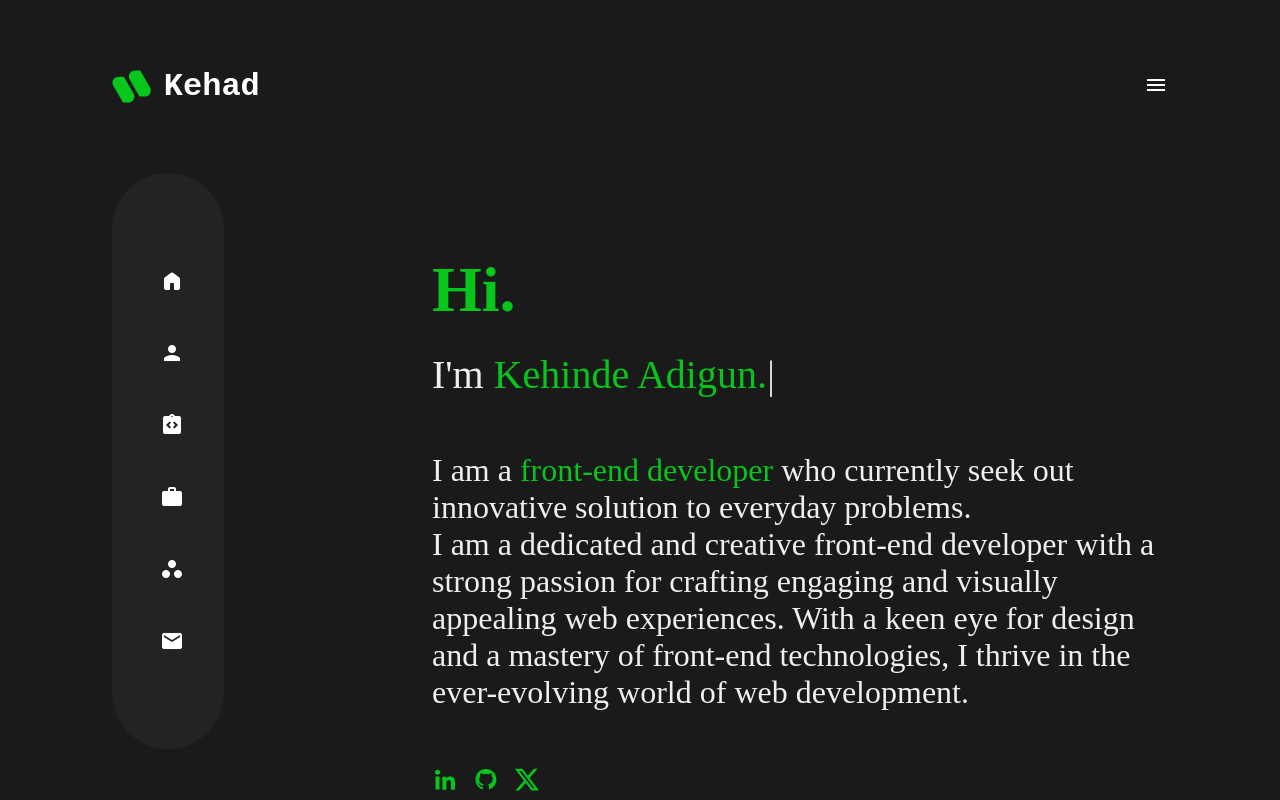
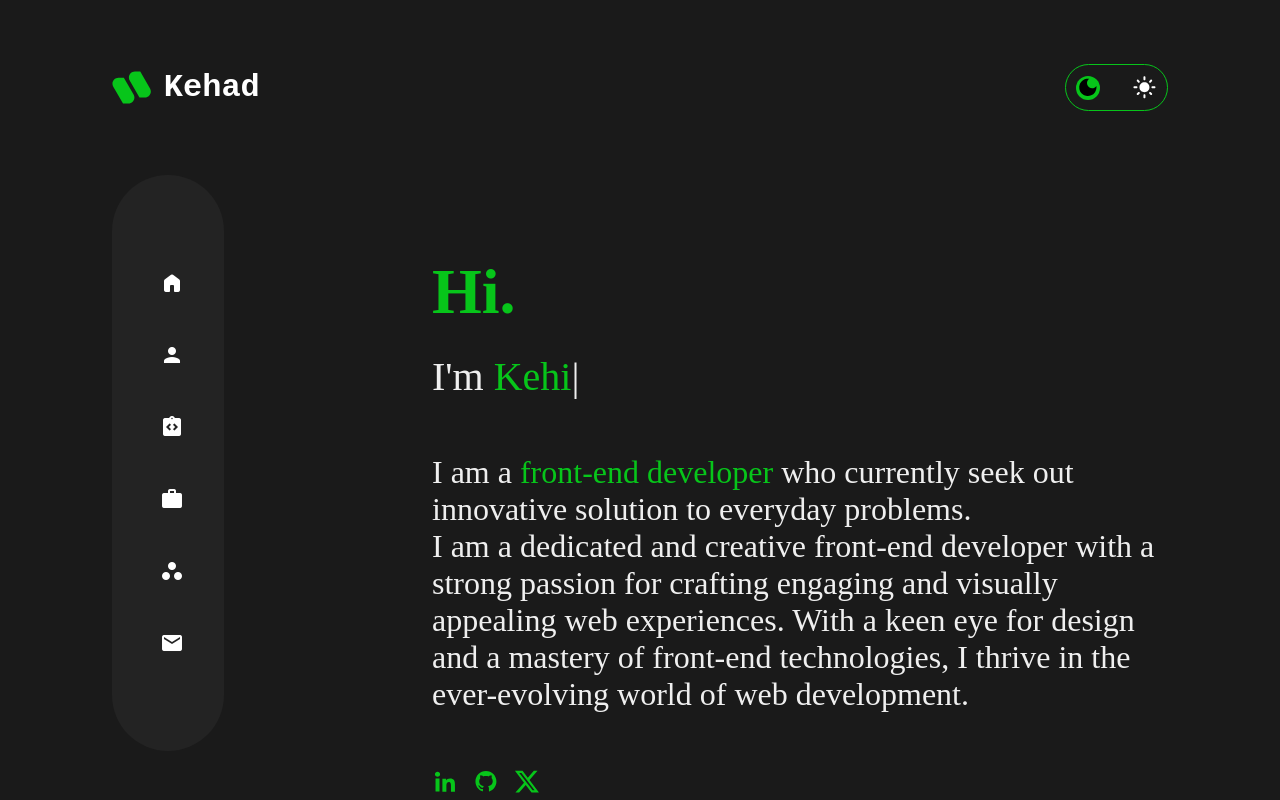
Before and after one commit to Kehad/kehad, a React (Vite) app: page / in a window 1280 px wide. Shown: the top 800 px of the page. Built offline with nearby package versions, Linux system fonts and the light colour scheme; a web font is replaced by a local one.

Commit message:
sleep now

```diff
--- a/src/App.css
+++ b/src/App.css
@@ -11,6 +11,9 @@ body {
   font-style: normal;
   font-weight: 400;
   line-height: normal;
+
+  height: 100%;
+  width: 100%;
 }
 
 .centered {
--- a/src/components/body/autoType.jsx
+++ b/src/components/body/autoType.jsx
@@ -11,7 +11,7 @@ function MyComponent(props) {
         typeSpeed: 100,
         backSpeed: 100,
         backDelay: 1000,
-        loop: false
+        loop: true
     });
 
     return () => {
--- a/src/components/header/header.jsx
+++ b/src/components/header/header.jsx
@@ -48,11 +48,14 @@ const Header = function () {
         </div>
 
         {/* <MenuBar /> */}
+        <div className={classes["header__toggle"]}>
+          <Toggle />
+        </div>
       </div>
 
-      {isMenuActive && <MenuBar
-        menuActive={isMenuActive}
-        setIsMenuActive={setIsMenuActive} />}
+      {isMenuActive && (
+        <MenuBar menuActive={isMenuActive} setIsMenuActive={setIsMenuActive} />
+      )}
     </>
   );
 };
--- a/src/components/header/header.module.css
+++ b/src/components/header/header.module.css
@@ -18,6 +18,8 @@
 
 .header-icon-close {
     cursor: pointer;
+
+    display: none;
 }
 
 .material-symbols-rounded {
@@ -27,3 +29,17 @@
   'GRAD' 0,
   'opsz' 24
 }
+.header__toggle {
+    display: block;
+}
+@media screen  and (max-width: 769px) {
+    .header__toggle {
+        display: none;
+    }
+}
+
+@media screen and (max-width: 769px) {
+    .header-icon-close {
+        display: block;
+    }
+}
--- a/src/components/header/toggleMode.module.css
+++ b/src/components/header/toggleMode.module.css
@@ -1,3 +1,5 @@
+
+
 .toggle__box {
     display: flex;
     justify-content: center;
@@ -6,8 +8,6 @@
     padding: 10px;
     border-radius: 2.125rem;
     border: 1px solid #07C51A;
-
-    flex-direction: column;
 }
 
 .toggle__box---cont--nights {
@@ -20,3 +20,10 @@
     justify-content: center;
     align-items: center;
 }
+
+
+@media screen and (max-width: 769px) {
+    .toggle__box {
+        flex-direction: column;
+    }
+}
--- a/src/components/layout/layout.module.css
+++ b/src/components/layout/layout.module.css
@@ -23,7 +23,7 @@
 @media screen and (max-width: 450px) {
     .layout {
         padding-top: 2rem;
-    height: 115vh;
+    /* height: 115vh; */
 
     }
 }
--- a/src/components/menubar/menubar.jsx
+++ b/src/components/menubar/menubar.jsx
@@ -41,6 +41,7 @@ const MenuBar = function (props) {
           </span>
         </NavLink>
       </div>
+
       <Toggle onAction={cancelHandler} />
     </div>
   );
--- a/src/components/menubar/menubar.module.css
+++ b/src/components/menubar/menubar.module.css
@@ -11,6 +11,7 @@
     display: flex;
     flex-direction: column;
     align-items: center;
+    transition: all 10.5s;
     /* justify-content: center; */
 }
 
```
